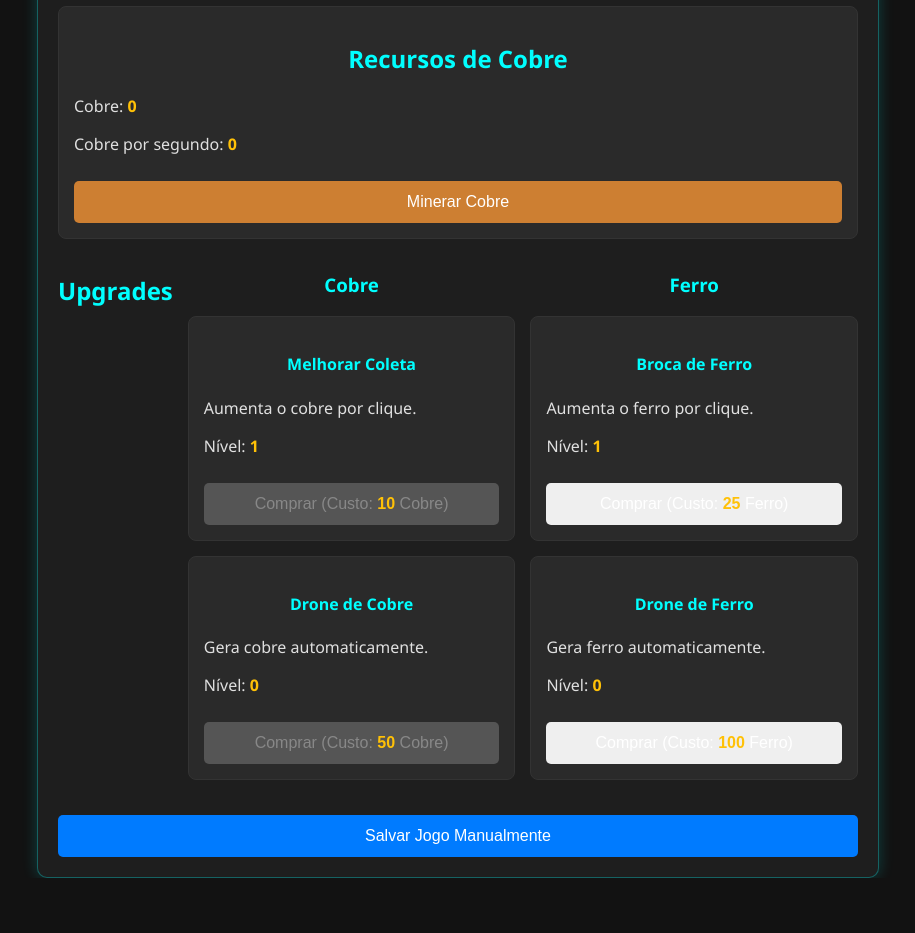
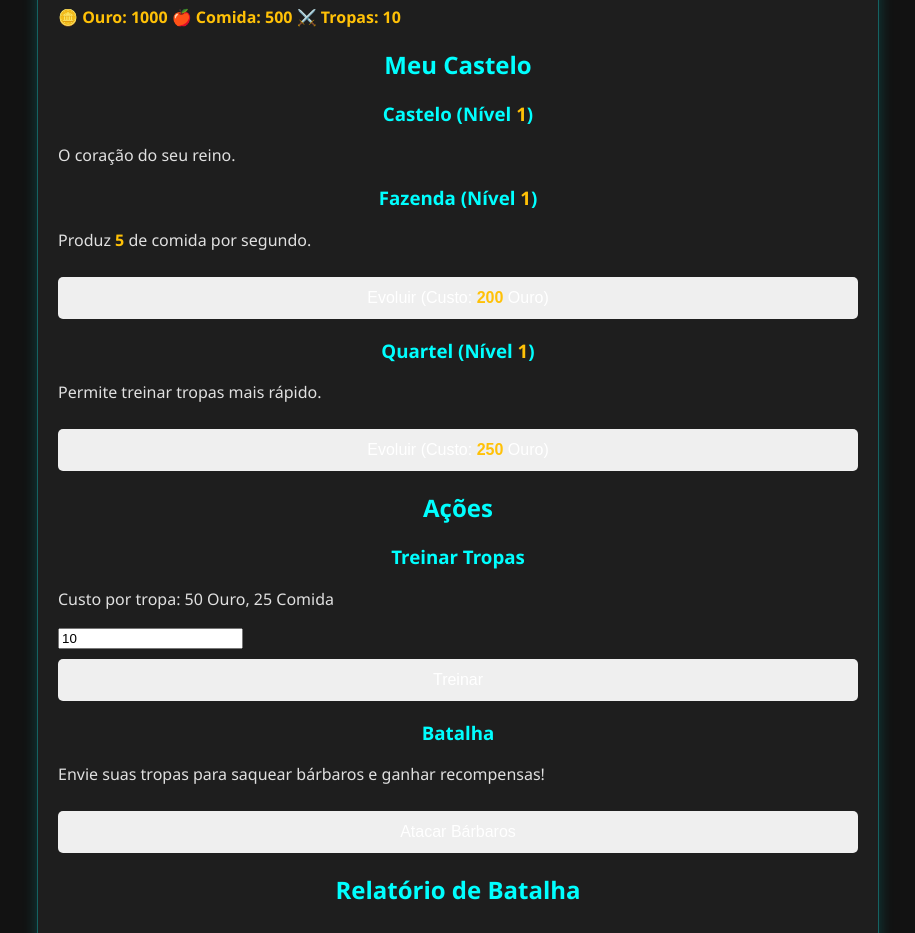
Before and after one commit to ovulgo22/vers-o1.github.io, a plain HTML site: page docs/index.html in a window 1280 px wide. Shown: the part 121-1054 px from the top of the page, without its empty margins (182-1097 px from the left). Before the commit the page ends 999 px from the top, so only its background shows below. Drawn offline with Linux system fonts and the light colour scheme.

Commit message:
Update index.html

```diff
--- a/docs/index.html
+++ b/docs/index.html
@@ -2,66 +2,63 @@
 <html lang="pt-br">
 <head>
     <meta charset="UTF-8">
-    <meta name="viewport" content="width=device-width, initial-scale=1.0">
-    <title>Idle Universe Miner</title>
+    <meta name="viewport" content="width=device-width, initial-scale=1.0, user-scalable=no">
+    <title>Mini Kingdoms</title>
     <link rel="stylesheet" href="style.css">
 </head>
 <body>
+    <div id="game-container">
+        <header>
+            <h1>Mini Kingdoms</h1>
+            <div id="resources">
+                <span id="gold-resource">🪙 Ouro: 1000</span>
+                <span id="food-resource">🍎 Comida: 500</span>
+                <span id="troops-resource">⚔️ Tropas: 10</span>
+            </div>
+        </header>
 
-    <div id="game-container">
-        <h1>Idle Universe Miner</h1>
+        <main id="main-view">
+            <div id="buildings">
+                <h2>Meu Castelo</h2>
+                <div class="building" id="castle">
+                    <h3>Castelo (Nível <span id="castle-level">1</span>)</h3>
+                    <p>O coração do seu reino.</p>
+                </div>
+                <div class="building" id="farm">
+                    <h3>Fazenda (Nível <span id="farm-level">1</span>)</h3>
+                    <p>Produz <span id="food-production">5</span> de comida por segundo.</p>
+                    <button id="upgrade-farm-btn">Evoluir (Custo: <span id="farm-cost">200</span> Ouro)</button>
+                </div>
+                <div class="building" id="barracks">
+                    <h3>Quartel (Nível <span id="barracks-level">1</span>)</h3>
+                    <p>Permite treinar tropas mais rápido.</p>
+                    <button id="upgrade-barracks-btn">Evoluir (Custo: <span id="barracks-cost">250</span> Ouro)</button>
+                </div>
+            </div>
 
-        <div class="resource-container">
-            <div id="resource-section-cobre">
-                <h2>Recursos de Cobre</h2>
-                <p>Cobre: <span id="cobre-count">0</span></p>
-                <p>Cobre por segundo: <span id="cobre-per-second">0</span></p>
-                <button id="mine-cobre-btn" class="mine-btn">Minerar Cobre</button>
+            <div id="actions">
+                <h2>Ações</h2>
+                <div class="action-card">
+                    <h3>Treinar Tropas</h3>
+                    <p>Custo por tropa: 50 Ouro, 25 Comida</p>
+                    <input type="number" id="train-amount" value="10" min="1">
+                    <button id="train-troops-btn">Treinar</button>
+                </div>
+                 <div class="action-card">
+                    <h3>Batalha</h3>
+                    <p>Envie suas tropas para saquear bárbaros e ganhar recompensas!</p>
+                    <button id="battle-btn">Atacar Bárbaros</button>
+                </div>
             </div>
-            <div id="resource-section-ferro">
-                <h2>Recursos de Ferro</h2>
-                <p>Ferro: <span id="ferro-count">0</span></p>
-                <p>Ferro por segundo: <span id="ferro-per-second">0</span></p>
-                <button id="mine-ferro-btn" class="mine-btn">Minerar Ferro (Requer 100 Cobre)</button>
-            </div>
+        </main>
+
+        <div id="battle-report" class="hidden">
+            <h2>Relatório de Batalha</h2>
+            <p id="battle-result"></p>
+            <button id="close-report-btn">Fechar</button>
         </div>
 
-        <div id="upgrades-section">
-            <h2>Upgrades</h2>
-            <div class="upgrade-column">
-                <h3>Cobre</h3>
-                <div class="upgrade">
-                    <h4>Melhorar Coleta</h4>
-                    <p>Aumenta o cobre por clique.</p>
-                    <p>Nível: <span id="cobre-click-level">1</span></p>
-                    <button id="buy-cobre-click-upgrade">Comprar (Custo: <span id="cobre-click-cost">10</span> Cobre)</button>
-                </div>
-                <div class="upgrade">
-                    <h4>Drone de Cobre</h4>
-                    <p>Gera cobre automaticamente.</p>
-                    <p>Nível: <span id="cobre-idle-level">0</span></p>
-                    <button id="buy-cobre-idle-upgrade">Comprar (Custo: <span id="cobre-idle-cost">50</span> Cobre)</button>
-                </div>
-            </div>
-            <div class="upgrade-column">
-                <h3>Ferro</h3>
-                <div class="upgrade">
-                    <h4>Broca de Ferro</h4>
-                    <p>Aumenta o ferro por clique.</p>
-                    <p>Nível: <span id="ferro-click-level">1</span></p>
-                    <button id="buy-ferro-click-upgrade">Comprar (Custo: <span id="ferro-click-cost">25</span> Ferro)</button>
-                </div>
-                <div class="upgrade">
-                    <h4>Drone de Ferro</h4>
-                    <p>Gera ferro automaticamente.</p>
-                    <p>Nível: <span id="ferro-idle-level">0</span></p>
-                    <button id="buy-ferro-idle-upgrade">Comprar (Custo: <span id="ferro-idle-cost">100</span> Ferro)</button>
-                </div>
-            </div>
-        </div>
-        <button id="save-btn">Salvar Jogo Manualmente</button>
     </div>
-
     <script src="script.js"></script>
 </body>
 </html>
```
